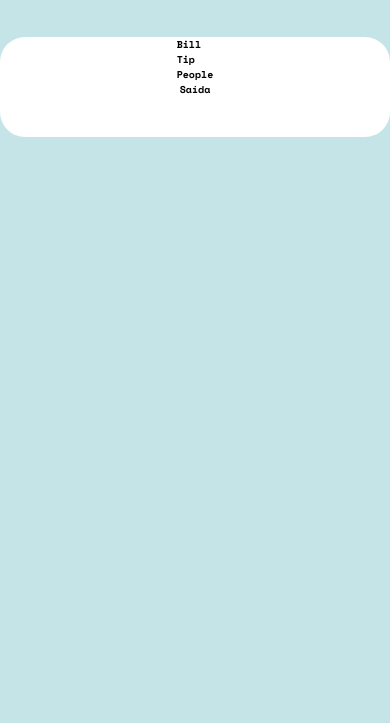
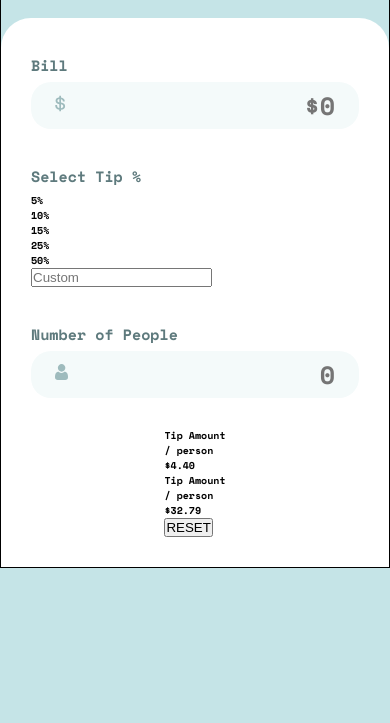
Before and after one commit to brunovalleDev/tip-calculator-app, a plain HTML site: page index.html in a window 390 px wide. Shown: the part 121-844 px from the top of the page. Drawn offline with nearby package versions, Linux system fonts and the light colour scheme.

Commit message:
Terceiro commit - Laytout mobile quase pronto

```diff
--- a/index.html
+++ b/index.html
@@ -1,37 +1,93 @@
 <!DOCTYPE html>
-<html lang="pt-br">
+<html lang="en">
 <head>
   <meta charset="UTF-8">
   <meta http-equiv="X-UA-Compatible" content="IE=edge">
   <meta name="viewport" content="width=device-width, initial-scale=1.0">
-  <title>Tip Calculator</title>
+  <link rel="stylesheet" href="styles/style.css">
   <link rel="preconnect" href="https://fonts.googleapis.com">
   <link rel="preconnect" href="https://fonts.gstatic.com" crossorigin>
   <link href="https://fonts.googleapis.com/css2?family=Space+Mono:wght@700&display=swap" rel="stylesheet">
-  <link rel="stylesheet" href="styles/style.css">
+  <title>Tip Calculator - Frontend Mentor</title>
 </head>
 <body>
     <div class="container">
+
       <div class="logo">
         <img src="images/logo.svg" alt="logo">
       </div>
+
       <div class="card">
-        <div class="input">
-          <div class="bill-container">
-              Bill
+        <div class="input-container">
+          <!--BILL CONTAINER-->
+        <div class="bill-container">
+
+          <div class="label-wrapper">
+            <label for="input-bill">Bill</label>
           </div>
-          <div class="tip-container">
-            Tip
+
+          <div class="input-wrapper">
+            <input class="input-text" type="text" name="input-bill" id="input-bill" placeholder="$0">
+            <img src="images/icon-dollar.svg" alt="icon-dollar">
           </div>
-          <div class="people-container">
-            People
+
+        </div>
+        <!--TIP CONTAINER-->
+        <div class="select-tip-container">
+
+          <div class="label-wrapper">
+            <label for="select-tip-input">Select Tip %</label>
+          </div>
+
+          <div class="btn-select-tip-container">
+            <div class="btn-select-tip">5%</div>
+            <div class="btn-select-tip">10%</div>
+            <div class="btn-select-tip">15%</div>
+            <div class="btn-select-tip">25%</div>
+            <div class="btn-select-tip">50%</div>
+            <input class="btn-custom" type="text" name="input-custom" id="input-custom" placeholder="Custom">
+          </div>
+
+        </div>
+        <!--NUMBER OF PEOPLE CONTAINER-->
+        <div class="number-of-people-container">
+
+          <div class="label-wrapper">
+            <label for="input-number-people">Number of People</label>
+            <div class="error-msg">Can't be zero</div>
+          </div>
+
+          <div class="input-wrapper">
+            <input class="input-text" type="text" name="input-number-people" id="input-number-people" placeholder="0">
+            <img src="images/icon-person.svg" alt="person-icon">
+          </div>
+
+        </div>
+        </div>
+
+        <div class="output-container">
+
+          <div class="output-line">
+            <div class="result-container">
+              <div class="result-title">
+                <div class="title">Tip Amount</div>
+                <div class="desc">/ person</div>
+              </div>
+              <div class="total-value-tip">$4.40</div>
+            </div>
+
+            <div class="result-container">
+              <div class="result-title">
+                <div class="title">Tip Amount</div>
+                <div class="desc">/ person</div>
+              </div>
+              <div class="total-value-person">$32.79</div>
+            </div>
+            <button>RESET</button>
           </div>
         </div>
-        <div class="output">
-          Saída
-        </div>
+
       </div>
-
     </div>
 </body>
 </html>
--- a/styles/_calculadora.scss
+++ /dev/null
@@ -1,21 +0,0 @@
-  .container {
-    width: 100%;
-    display: flex;
-    align-items: center;
-    justify-content: center;
-    flex-direction: column;
-  }
-
-  .logo {
-    margin: 5em 0
-  }
-
-  .card {
-    background-color: $white;
-    height: 100px;
-    width: 100%;
-    border-radius: 2.5em;
-    display: flex;
-    align-items: center;
-    flex-direction: column;
-  }
--- /dev/null
+++ b/styles/_calculator.scss
@@ -0,0 +1,81 @@
+.container {
+  display: flex;
+  flex-direction: column;
+  align-items: center;
+  justify-content: center;
+  width: 100%;
+  border: 1px solid black;
+}
+
+.logo {
+  margin: 5rem 0 3rem 0;
+}
+
+.card {
+  display: flex;
+  flex-direction: column;
+  align-items: center;
+  justify-content: center;
+  border-top-right-radius: 3rem;
+  border-top-left-radius: 3rem;
+  background-color: white;
+  width: 100%;
+  gap: 3rem;
+  padding: 3rem;
+
+  .input-container {
+    width: 100%;
+    display: flex;
+    flex-direction: column;
+    gap: 3rem;
+
+    .label-wrapper {
+      display: flex;
+      justify-content: space-between;
+      align-items: center;
+      padding: 0.6rem 0;
+
+      label {
+        font-size: 1.5rem;
+        font-weight: 700;
+        color: $dark-grayish-cyan;
+      }
+
+      .error-msg {
+        color: indianred;
+        font-size: 1.5rem;
+        font-weight: 700;
+        opacity: 0;
+      }
+    }
+
+    .input-wrapper {
+      position: relative;
+
+      img {
+        position: absolute;
+        left: 2.4rem;
+        top: 1.3rem;
+      }
+    }
+
+    .input-text {
+      border: none;
+      background-color: $very-light-grayish-cyan;
+      width: 100%;
+      border-radius: 2rem;
+      padding: 0.5rem 2.4rem;
+      text-align: right;
+      color: $very-dark-cyan;
+      font-family: 'Space Mono', monospace;
+      font-size: 2.5rem;
+
+      &:focus {
+        outline: none;
+        border: 2px solid $dark-grayish-cyan;
+      }
+    }
+
+
+  }
+}
--- a/styles/_general.scss
+++ b/styles/_general.scss
@@ -6,9 +6,9 @@
 
 html {
   font-size: 62.5%;
+  font-family: 'Space Mono', monospace;
 }
 
 body {
-  font-family: 'Space Mono', monospace;
   background-color: $light-grayish-cyan;
 }
--- a/styles/style.scss
+++ b/styles/style.scss
@@ -1,12 +1,9 @@
-$strong-cyan: hsl(172, 67%, 45%);
 $very-dark-cyan: hsl(183, 100%, 15%);
 $dark-grayish-cyan: hsl(186, 14%, 43%);
 $grayish-cyan: hsl(184, 14%, 56%);
 $light-grayish-cyan: hsl(185, 41%, 84%);
-$ery-light-grayish-cyan: hsl(189, 41%, 97%);
-$white: hsl(0,
-    0%,
-    100%);
+$very-light-grayish-cyan: hsl(189, 41%, 97%);
+$white: hsl(0, 0%, 100%);
 
 @import "general";
-@import "calculadora";
+@import "calculator";
```
Also changed, not shown: style.css (deleted), styles/style.css, 2 other files.
